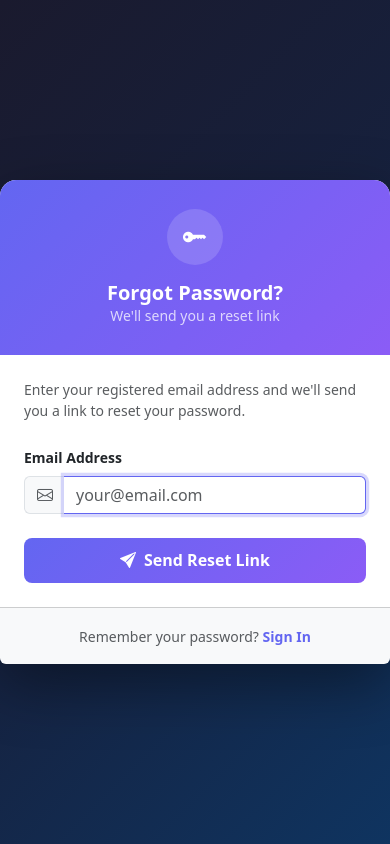
After one commit to mylepvt/Myle-Dashboard, a Flask app: page /forgot-password in a window 390 px wide. The commit adds this page. Run offline with Flask 3, Linux system fonts and the light colour scheme.

Commit message:
feat: registration validation, forgot password, recycle bin, phone dedup
Req 2 – Unique FBO ID + Mobile:
- Register route now rejects duplicate FBO IDs and phone numbers before INSERT

Req 3 – Forgot Password (email-based):
- /forgot-password and /reset-password/<token> routes
- password_reset_tokens table (1-hour expiry, single-use)
- _send_password_reset_email() reuses existing SMTP config
- forgot_password.html + reset_password.html templates
- "Forgot password?" link on login page

Req 4 – Upline FBO ID lookup:
- Register form now asks for Upline FBO ID (not free-text name)
- Validates FBO ID exists → stores that user's username as upline_name
- Network traversal (_get_network_usernames) works automatically

Req 6 – Recycle Bin (soft delete):
- deleted_at column added to leads (migration)
- Delete = soft delete (UPDATE deleted_at); all lead queries exclude deleted
- /leads/recycle-bin, /leads/<id>/restore, /leads/<id>/permanent-delete routes
- recycle_bin.html template with restore + admin-only permanent delete
- Recycle Bin link added to sidebar

Req 7 – Lead Ownership:
- Already enforced; edit_lead route confirmed to lock assigned_to for non-admins

Req 8 – Phone duplicate prevention:
- add_lead and edit_lead both check for existing phone before save
- Flash error with existing lead name shown on duplicate

Co-Authored-By: Claude Sonnet 4.6 <noreply@anthropic.com>

```diff
--- a/app.py
+++ b/app.py
@@ -5,6 +5,7 @@ import base64
 import hashlib
 import hmac
 import json
+import secrets
 import datetime
 import smtplib
 import ssl
@@ -370,6 +371,58 @@ def _send_welcome_email(user_email, username, login_url):
         pass  # Don't break approval flow if email fails
 
 
+def _send_password_reset_email(user_email, username, reset_url):
+    """Send password reset link email. Silently skips if SMTP not configured."""
+    db = get_db()
+    smtp_host     = _get_setting(db, 'smtp_host', '')
+    smtp_port     = int(_get_setting(db, 'smtp_port', '587') or 587)
+    smtp_user     = _get_setting(db, 'smtp_user', '')
+    smtp_password = _get_setting(db, 'smtp_password', '')
+    from_name     = _get_setting(db, 'smtp_from_name', 'Myle Community')
+    db.close()
+
+    if not smtp_host or not smtp_user or not smtp_password or not user_email:
+        return False  # SMTP not configured
+
+    subject   = 'Myle Community – Password Reset Request'
+    html_body = f"""
+    <div style="font-family:Arial,sans-serif;max-width:520px;margin:auto;padding:24px;background:#f8f9fa;border-radius:12px;">
+      <div style="background:linear-gradient(135deg,#6366f1,#8b5cf6);border-radius:8px;padding:20px;text-align:center;margin-bottom:24px;">
+        <h2 style="color:#fff;margin:0;">🔐 Password Reset</h2>
+      </div>
+      <p style="color:#333;">Hello <strong>{username}</strong>,</p>
+      <p style="color:#555;">We received a request to reset your Myle Community dashboard password.
+      Click the button below to set a new password. This link expires in <strong>1 hour</strong>.</p>
+      <div style="text-align:center;margin:28px 0;">
+        <a href="{reset_url}" style="background:linear-gradient(135deg,#6366f1,#8b5cf6);color:#fff;
+           padding:12px 32px;border-radius:8px;text-decoration:none;font-weight:600;font-size:15px;">
+          Reset My Password
+        </a>
+      </div>
+      <p style="color:#999;font-size:0.8rem;">If you did not request this, you can safely ignore this email.
+      Your password will not change.</p>
+      <p style="color:#999;font-size:0.8rem;">Or copy this link: {reset_url}</p>
+    </div>
+    """
+
+    msg = MIMEMultipart('alternative')
+    msg['Subject'] = subject
+    msg['From']    = f'{from_name} <{smtp_user}>'
+    msg['To']      = user_email
+    msg.attach(MIMEText(html_body, 'html'))
+
+    try:
+        context = ssl.create_default_context()
+        with smtplib.SMTP(smtp_host, smtp_port) as server:
+            server.ehlo()
+            server.starttls(context=context)
+            server.login(smtp_user, smtp_password)
+            server.sendmail(smtp_user, user_email, msg.as_string())
+        return True
+    except Exception:
+        return False
+
+
 # ─────────────────────────────────────────────
 #  Template Filters
 # ─────────────────────────────────────────────
@@ -415,26 +468,46 @@ def register():
         return redirect(url_for('index'))
 
     if request.method == 'POST':
-        username    = request.form.get('username', '').strip()
-        password    = request.form.get('password', '').strip()
-        email       = request.form.get('email', '').strip()
-        fbo_id      = request.form.get('fbo_id', '').strip()
-        upline_name = request.form.get('upline_name', '').strip()
-        phone       = request.form.get('phone', '').strip()
-
-        if not username or not password or not email or not fbo_id or not upline_name:
-            flash('Username, Password, Email, FBO ID, and Upline Name are required.', 'danger')
+        username       = request.form.get('username', '').strip()
+        password       = request.form.get('password', '').strip()
+        email          = request.form.get('email', '').strip()
+        fbo_id         = request.form.get('fbo_id', '').strip()
+        upline_fbo_id  = request.form.get('upline_fbo_id', '').strip()
+        phone          = request.form.get('phone', '').strip()
+
+        if not username or not password or not email or not fbo_id or not upline_fbo_id:
+            flash('Username, Password, Email, FBO ID, and Upline FBO ID are required.', 'danger')
             return render_template('register.html')
 
         db = get_db()
-        existing = db.execute(
-            "SELECT id FROM users WHERE username=?", (username,)
-        ).fetchone()
-
-        if existing:
+
+        # Unique username check
+        if db.execute("SELECT id FROM users WHERE username=?", (username,)).fetchone():
             db.close()
             flash('That username is already taken. Please choose another.', 'danger')
             return render_template('register.html')
+
+        # Unique FBO ID check
+        if db.execute("SELECT id FROM users WHERE fbo_id=? AND fbo_id!=''", (fbo_id,)).fetchone():
+            db.close()
+            flash('That FBO ID is already registered. Each FBO ID must be unique.', 'danger')
+            return render_template('register.html')
+
+        # Unique phone check
+        if phone and db.execute("SELECT id FROM users WHERE phone=? AND phone!=''", (phone,)).fetchone():
+            db.close()
+            flash('That mobile number is already registered. Please use a different number.', 'danger')
+            return render_template('register.html')
+
+        # Upline FBO ID lookup — find the user with that FBO ID
+        upline_user = db.execute(
+            "SELECT username FROM users WHERE fbo_id=?", (upline_fbo_id,)
+        ).fetchone()
+        if not upline_user:
+            db.close()
+            flash(f'Upline FBO ID "{upline_fbo_id}" not found. Please ask your upline for their correct FBO ID.', 'danger')
+            return render_template('register.html')
+        upline_name = upline_user['username']  # store username so network traversal works
 
         db.execute(
             "INSERT INTO users (username, password, role, fbo_id, upline_name, phone, email, status) "
@@ -509,6 +582,93 @@ def login():
             flash('Invalid username or password.', 'danger')
 
     return render_template('login.html')
+
+
+# ─────────────────────────────────────────────
+#  Forgot / Reset Password
+# ─────────────────────────────────────────────
+
+@app.route('/forgot-password', methods=['GET', 'POST'])
+def forgot_password():
+    if 'username' in session:
+        return redirect(url_for('index'))
+
+    email_sent = False
+    if request.method == 'POST':
+        email = request.form.get('email', '').strip().lower()
+        if email:
+            db   = get_db()
+            user = db.execute(
+                "SELECT username, email FROM users WHERE LOWER(email)=? AND status='approved'",
+                (email,)
+            ).fetchone()
+            if user:
+                token      = secrets.token_urlsafe(32)
+                expires_at = (datetime.datetime.now() + datetime.timedelta(hours=1)).strftime('%Y-%m-%d %H:%M:%S')
+                db.execute(
+                    "INSERT INTO password_reset_tokens (username, token, expires_at) VALUES (?,?,?)",
+                    (user['username'], token, expires_at)
+                )
+                db.commit()
+                reset_url = url_for('reset_password', token=token, _external=True)
+                sent = _send_password_reset_email(user['email'], user['username'], reset_url)
+                if not sent:
+                    # SMTP not configured — show link directly (admin use)
+                    flash(f'SMTP not configured. Reset link (share manually): {reset_url}', 'warning')
+            db.close()
+        # Always show success to avoid email enumeration
+        email_sent = True
+
+    return render_template('forgot_password.html', email_sent=email_sent)
+
+
+@app.route('/reset-password/<token>', methods=['GET', 'POST'])
+def reset_password(token):
+    if 'username' in session:
+        return redirect(url_for('index'))
+
+    db  = get_db()
+    row = db.execute(
+        "SELECT * FROM password_reset_tokens WHERE token=? AND used=0",
+        (token,)
+    ).fetchone()
+
+    if not row:
+        db.close()
+        flash('This password reset link is invalid or has already been used.', 'danger')
+        return redirect(url_for('login'))
+
+    # Check expiry
+    expires_at = datetime.datetime.strptime(row['expires_at'], '%Y-%m-%d %H:%M:%S')
+    if datetime.datetime.now() > expires_at:
+        db.close()
+        flash('This password reset link has expired. Please request a new one.', 'danger')
+        return redirect(url_for('forgot_password'))
+
+    if request.method == 'POST':
+        new_password = request.form.get('password', '').strip()
+        confirm      = request.form.get('confirm_password', '').strip()
+        if not new_password or len(new_password) < 6:
+            flash('Password must be at least 6 characters.', 'danger')
+            db.close()
+            return render_template('reset_password.html', token=token)
+        if new_password != confirm:
+            flash('Passwords do not match.', 'danger')
+            db.close()
+            return render_template('reset_password.html', token=token)
+
+        db.execute(
+            "UPDATE users SET password=? WHERE username=?",
+            (generate_password_hash(new_password, method='pbkdf2:sha256'), row['username'])
+        )
+        db.execute("UPDATE password_reset_tokens SET used=1 WHERE id=?", (row['id'],))
+        db.commit()
+        db.close()
+        flash('Password updated successfully! Please sign in.', 'success')
+        return redirect(url_for('login'))
+
+    db.close()
+    return render_template('reset_password.html', token=token)
 
 
 @app.route('/logout')
@@ -800,7 +960,7 @@ def leads():
     status = request.args.get('status', '')
     search = request.args.get('q', '').strip()
 
-    query  = "SELECT * FROM leads WHERE in_pool=0"
+    query  = "SELECT * FROM leads WHERE in_pool=0 AND deleted_at=''"
     params = []
 
     if session.get('role') != 'admin':
@@ -865,6 +1025,16 @@ def add_lead():
             return render_template('add_lead.html',
                                    statuses=STATUSES, sources=SOURCES, team=team)
 
+        # Req 8: Phone duplicate check
+        dup = db.execute(
+            "SELECT name FROM leads WHERE phone=? AND in_pool=0 AND deleted_at=''", (phone,)
+        ).fetchone()
+        if dup:
+            flash(f'A lead with phone {phone} already exists ({dup["name"]}). Duplicate entries are not allowed.', 'danger')
+            db.close()
+            return render_template('add_lead.html',
+                                   statuses=STATUSES, sources=SOURCES, team=team)
+
         if status not in STATUSES:
             status = 'New'
 
@@ -899,11 +1069,11 @@ def edit_lead(lead_id):
 
     if session.get('role') == 'admin':
         lead = db.execute(
-            "SELECT * FROM leads WHERE id=? AND in_pool=0", (lead_id,)
+            "SELECT * FROM leads WHERE id=? AND in_pool=0 AND deleted_at=''", (lead_id,)
         ).fetchone()
     else:
         lead = db.execute(
-            "SELECT * FROM leads WHERE id=? AND assigned_to=? AND in_pool=0",
+            "SELECT * FROM leads WHERE id=? AND assigned_to=? AND in_pool=0 AND deleted_at=''",
             (lead_id, session['username'])
         ).fetchone()
 
@@ -929,6 +1099,23 @@ def edit_lead(lead_id):
 
         if not name or not phone:
             flash('Name and Phone are required.', 'danger')
+            lead_notes_rows = db.execute(
+                "SELECT * FROM lead_notes WHERE lead_id=? ORDER BY created_at ASC",
+                (lead_id,)
+            ).fetchall()
+            db.close()
+            return render_template('edit_lead.html',
+                                   lead=lead, statuses=STATUSES,
+                                   team=team, payment_amount=PAYMENT_AMOUNT,
+                                   lead_notes=lead_notes_rows)
+
+        # Req 8: Phone duplicate check (exclude current lead)
+        dup = db.execute(
+            "SELECT name FROM leads WHERE phone=? AND id!=? AND in_pool=0 AND deleted_at=''",
+            (phone, lead_id)
+        ).fetchone()
+        if dup:
+            flash(f'Another lead with phone {phone} already exists ({dup["name"]}). Duplicate entries are not allowed.', 'danger')
             lead_notes_rows = db.execute(
                 "SELECT * FROM lead_notes WHERE lead_id=? ORDER BY created_at ASC",
                 (lead_id,)
@@ -1028,27 +1215,88 @@ def update_status(lead_id):
 @app.route('/leads/<int:lead_id>/delete', methods=['POST'])
 @login_required
 def delete_lead(lead_id):
+    """Soft-delete: move to recycle bin."""
     db = get_db()
 
     if session.get('role') == 'admin':
         lead = db.execute(
-            "SELECT name FROM leads WHERE id=? AND in_pool=0", (lead_id,)
+            "SELECT name FROM leads WHERE id=? AND in_pool=0 AND deleted_at=''", (lead_id,)
         ).fetchone()
     else:
         lead = db.execute(
-            "SELECT name FROM leads WHERE id=? AND assigned_to=? AND in_pool=0",
+            "SELECT name FROM leads WHERE id=? AND assigned_to=? AND in_pool=0 AND deleted_at=''",
             (lead_id, session['username'])
         ).fetchone()
 
+    if lead:
+        db.execute(
+            "UPDATE leads SET deleted_at=datetime('now','localtime') WHERE id=?", (lead_id,)
+        )
+        db.commit()
+        flash(f'Lead "{lead["name"]}" moved to Recycle Bin.', 'warning')
+    else:
+        flash('Lead not found or access denied.', 'danger')
+    db.close()
+    return redirect(url_for('leads'))
+
+
+@app.route('/leads/recycle-bin')
+@login_required
+def recycle_bin():
+    db = get_db()
+    if session.get('role') == 'admin':
+        deleted_leads = db.execute(
+            "SELECT * FROM leads WHERE in_pool=0 AND deleted_at!='' ORDER BY deleted_at DESC"
+        ).fetchall()
+    else:
+        deleted_leads = db.execute(
+            "SELECT * FROM leads WHERE in_pool=0 AND deleted_at!='' AND assigned_to=? ORDER BY deleted_at DESC",
+            (session['username'],)
+        ).fetchall()
+    db.close()
+    return render_template('recycle_bin.html', leads=deleted_leads)
+
+
+@app.route('/leads/<int:lead_id>/restore', methods=['POST'])
+@login_required
+def restore_lead(lead_id):
+    db = get_db()
+    if session.get('role') == 'admin':
+        lead = db.execute(
+            "SELECT name FROM leads WHERE id=? AND deleted_at!=''", (lead_id,)
+        ).fetchone()
+    else:
+        lead = db.execute(
+            "SELECT name FROM leads WHERE id=? AND assigned_to=? AND deleted_at!=''",
+            (lead_id, session['username'])
+        ).fetchone()
+
+    if lead:
+        db.execute("UPDATE leads SET deleted_at='' WHERE id=?", (lead_id,))
+        db.commit()
+        flash(f'Lead "{lead["name"]}" restored successfully.', 'success')
+    else:
+        flash('Lead not found or access denied.', 'danger')
+    db.close()
+    return redirect(url_for('recycle_bin'))
+
+
+@app.route('/leads/<int:lead_id>/permanent-delete', methods=['POST'])
+@admin_required
+def permanent_delete_lead(lead_id):
+    db   = get_db()
+    lead = db.execute(
+        "SELECT name FROM leads WHERE id=? AND deleted_at!=''", (lead_id,)
+    ).fetchone()
     if lead:
         db.execute("DELETE FROM lead_notes WHERE lead_id=?", (lead_id,))
         db.execute("DELETE FROM leads WHERE id=?", (lead_id,))
         db.commit()
-        flash(f'Lead "{lead["name"]}" deleted.', 'warning')
+        flash(f'Lead "{lead["name"]}" permanently deleted.', 'danger')
     else:
-        flash('Lead not found or access denied.', 'danger')
-    db.close()
-    return redirect(url_for('leads'))
+        flash('Lead not found in recycle bin.', 'danger')
+    db.close()
+    return redirect(url_for('recycle_bin'))
 
 
 # ─────────────────────────────────────────────
@@ -1976,11 +2224,11 @@ def export_leads():
 
     if session.get('role') == 'admin':
         rows = db.execute(
-            "SELECT * FROM leads WHERE in_pool=0 ORDER BY created_at DESC"
+            "SELECT * FROM leads WHERE in_pool=0 AND deleted_at='' ORDER BY created_at DESC"
         ).fetchall()
     else:
         rows = db.execute(
-            "SELECT * FROM leads WHERE assigned_to=? AND in_pool=0 ORDER BY created_at DESC",
+            "SELECT * FROM leads WHERE assigned_to=? AND in_pool=0 AND deleted_at='' ORDER BY created_at DESC",
             (username,)
         ).fetchall()
     db.close()
--- /dev/null
+++ b/templates/forgot_password.html
@@ -0,0 +1,100 @@
+<!DOCTYPE html>
+<html lang="en">
+<head>
+  <meta charset="UTF-8" />
+  <meta name="viewport" content="width=device-width, initial-scale=1.0" />
+  <title>Forgot Password – Myle Community</title>
+  <link href="https://cdn.jsdelivr.net/npm/bootstrap@5.3.3/dist/css/bootstrap.min.css" rel="stylesheet" />
+  <link href="https://cdn.jsdelivr.net/npm/bootstrap-icons@1.11.3/font/bootstrap-icons.min.css" rel="stylesheet" />
+  <style>
+    body {
+      min-height: 100vh;
+      background: linear-gradient(135deg, #1a1a2e 0%, #16213e 50%, #0f3460 100%);
+      display: flex; align-items: center; justify-content: center;
+    }
+    .card {
+      width: 100%; max-width: 420px;
+      border-radius: 16px; border: none;
+      box-shadow: 0 20px 60px rgba(0,0,0,0.4);
+    }
+    .card-brand {
+      background: linear-gradient(135deg, #6366f1, #8b5cf6);
+      border-radius: 16px 16px 0 0;
+      padding: 1.8rem 2rem; text-align: center; color: white;
+    }
+    .btn-primary-grad {
+      background: linear-gradient(135deg, #6366f1, #8b5cf6);
+      border: none; color: white; font-weight: 600;
+      padding: 0.65rem; border-radius: 8px;
+    }
+    .btn-primary-grad:hover { opacity: 0.9; color: white; }
+    .form-control:focus { border-color: #6366f1; box-shadow: 0 0 0 0.2rem rgba(99,102,241,0.25); }
+    .input-group-text { background: #f8f9fa; border-right: none; }
+    .form-control { border-left: none; }
+  </style>
+</head>
+<body>
+<div class="card">
+  <div class="card-brand">
+    <div style="width:56px;height:56px;background:rgba(255,255,255,0.15);border-radius:50%;
+                display:flex;align-items:center;justify-content:center;margin:0 auto 1rem;font-size:1.5rem;">
+      <i class="bi bi-key-fill"></i>
+    </div>
+    <h5 class="fw-bold mb-0">Forgot Password?</h5>
+    <p class="mb-0 opacity-75 small">We'll send you a reset link</p>
+  </div>
+
+  <div class="card-body p-4">
+    {% with messages = get_flashed_messages(with_categories=true) %}
+      {% if messages %}
+        {% for cat, msg in messages %}
+          <div class="alert alert-{{ cat }} alert-dismissible fade show py-2 small" role="alert">
+            {{ msg }}
+            <button type="button" class="btn-close" data-bs-dismiss="alert"></button>
+          </div>
+        {% endfor %}
+      {% endif %}
+    {% endwith %}
+
+    {% if email_sent %}
+      <div class="text-center py-3">
+        <div style="font-size:3rem;margin-bottom:1rem;">📧</div>
+        <h6 class="fw-bold">Check your inbox!</h6>
+        <p class="text-muted small">
+          If that email is registered, we've sent a password reset link.
+          Check your spam folder if you don't see it within a minute.
+        </p>
+        <a href="{{ url_for('login') }}" class="btn btn-sm btn-outline-secondary mt-2">
+          <i class="bi bi-arrow-left me-1"></i>Back to Login
+        </a>
+      </div>
+    {% else %}
+      <p class="text-muted small mb-4">
+        Enter your registered email address and we'll send you a link to reset your password.
+      </p>
+      <form method="post" novalidate>
+        <div class="mb-4">
+          <label class="form-label fw-semibold small">Email Address</label>
+          <div class="input-group">
+            <span class="input-group-text"><i class="bi bi-envelope text-muted"></i></span>
+            <input type="email" name="email" class="form-control"
+                   placeholder="your@email.com" required autofocus>
+          </div>
+        </div>
+        <button type="submit" class="btn btn-primary-grad w-100">
+          <i class="bi bi-send-fill me-2"></i>Send Reset Link
+        </button>
+      </form>
+    {% endif %}
+  </div>
+
+  <div class="card-footer text-center py-3 bg-light rounded-bottom">
+    <small class="text-muted">
+      Remember your password?
+      <a href="{{ url_for('login') }}" class="fw-semibold text-decoration-none" style="color:#6366f1;">Sign In</a>
+    </small>
+  </div>
+</div>
+<script src="https://cdn.jsdelivr.net/npm/bootstrap@5.3.3/dist/js/bootstrap.bundle.min.js"></script>
+</body>
+</html>
--- a/templates/login.html
+++ b/templates/login.html
@@ -106,7 +106,7 @@
         </div>
       </div>
 
-      <!-- Remember Me -->
+      <!-- Remember Me + Forgot Password -->
       <div class="d-flex align-items-center justify-content-between mb-4">
         <div class="form-check mb-0">
           <input class="form-check-input" type="checkbox" name="remember_me" id="rememberMe" value="1">
@@ -114,6 +114,9 @@
             Remember me
           </label>
         </div>
+        <a href="{{ url_for('forgot_password') }}" class="small text-decoration-none" style="color:#6366f1;">
+          Forgot password?
+        </a>
       </div>
 
       <button type="submit" class="btn btn-login w-100">
```
Also changed, not shown: database.py (+27 -0 lines), templates/base.html (+7 -0 lines), templates/recycle_bin.html (added, +126 -0 lines), templates/register.html (+4 -3 lines), templates/reset_password.html (added, +113 -0 lines).
